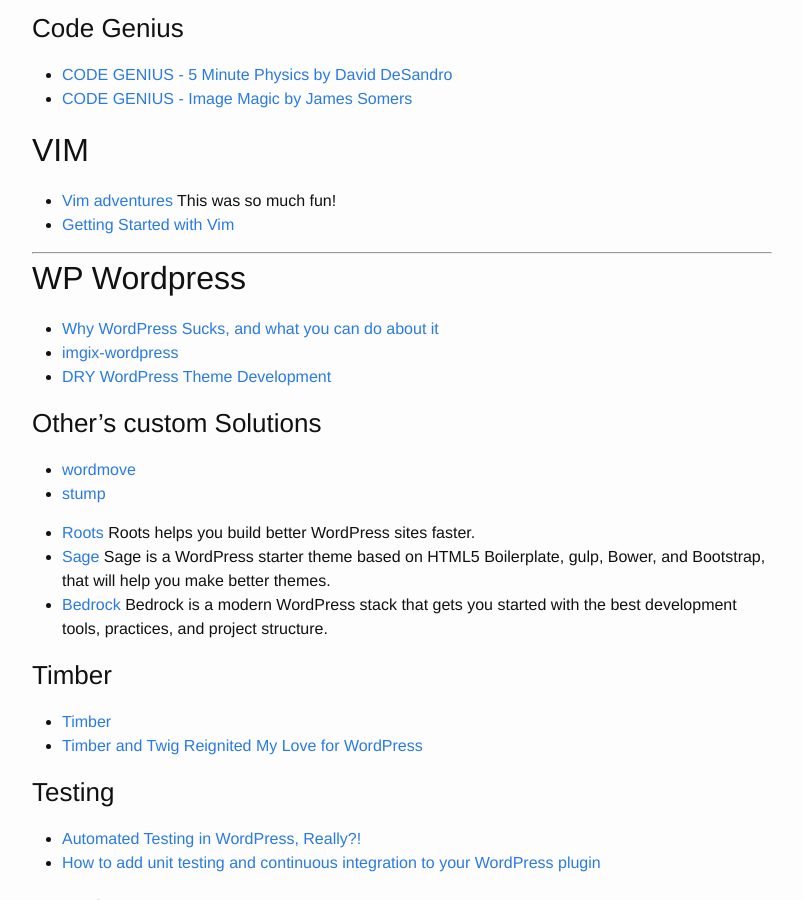
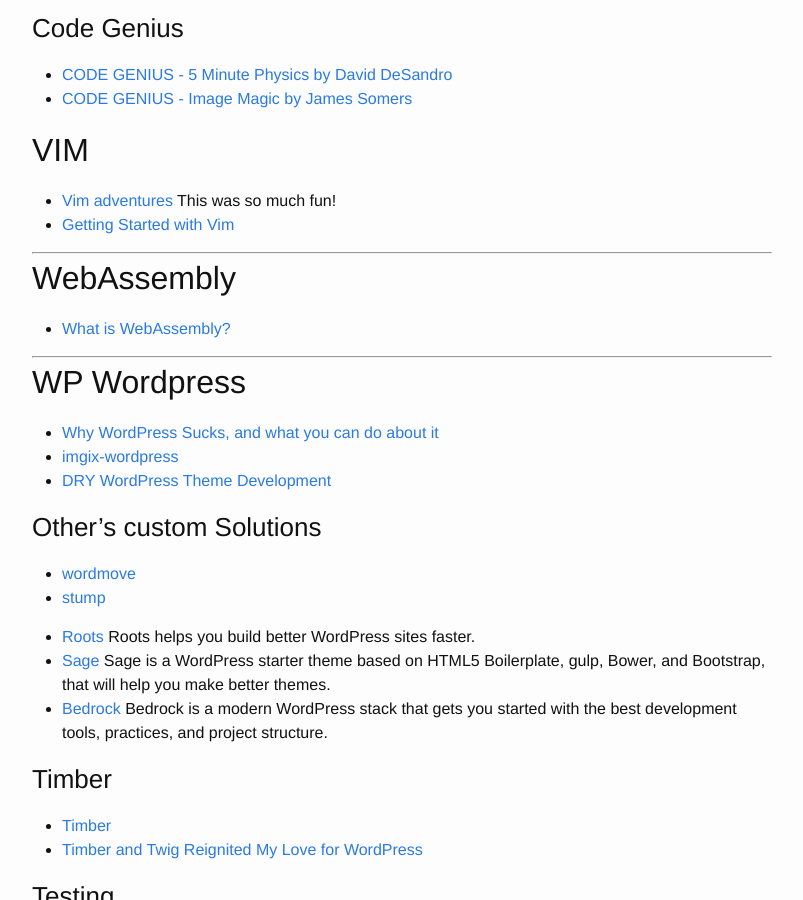
Before and after one commit to brownerd/brownerd.github.io, a Jekyll site: the page built from _posts/2015-01-01-reading-list-2015.md, in a window 1280 px wide and 900 px high, scrolled down 43446 px. Shown: the whole window, without its empty margins (238-1041 px from the left). Built offline with Jekyll 4.4.1, drawn with Linux system fonts in a browser that asks for light colours; emoji names are drawn with the system emoji font.

Commit message:
WebAssembly

```diff
--- a/_posts/2015-01-01-reading-list-2015.md
+++ b/_posts/2015-01-01-reading-list-2015.md
@@ -2380,6 +2380,13 @@ Tom’s Own Minimal Language. I hate XML. I like JSON. I love YAML. And I just s
 
 ---
 
+## WebAssembly
+
+- [What is WebAssembly?](https://medium.com/javascript-scene/what-is-webassembly-the-dawn-of-a-new-era-61256ec5a8f6#.rby94yd9v)
+
+
+---
+
 
 ## WP Wordpress
 - [Why WordPress Sucks, and what you can do about it](http://lostechies.com/bradcarleton/2014/01/22/why-wordpress-sucks-and-what-you-can-do-about-it/)
```
